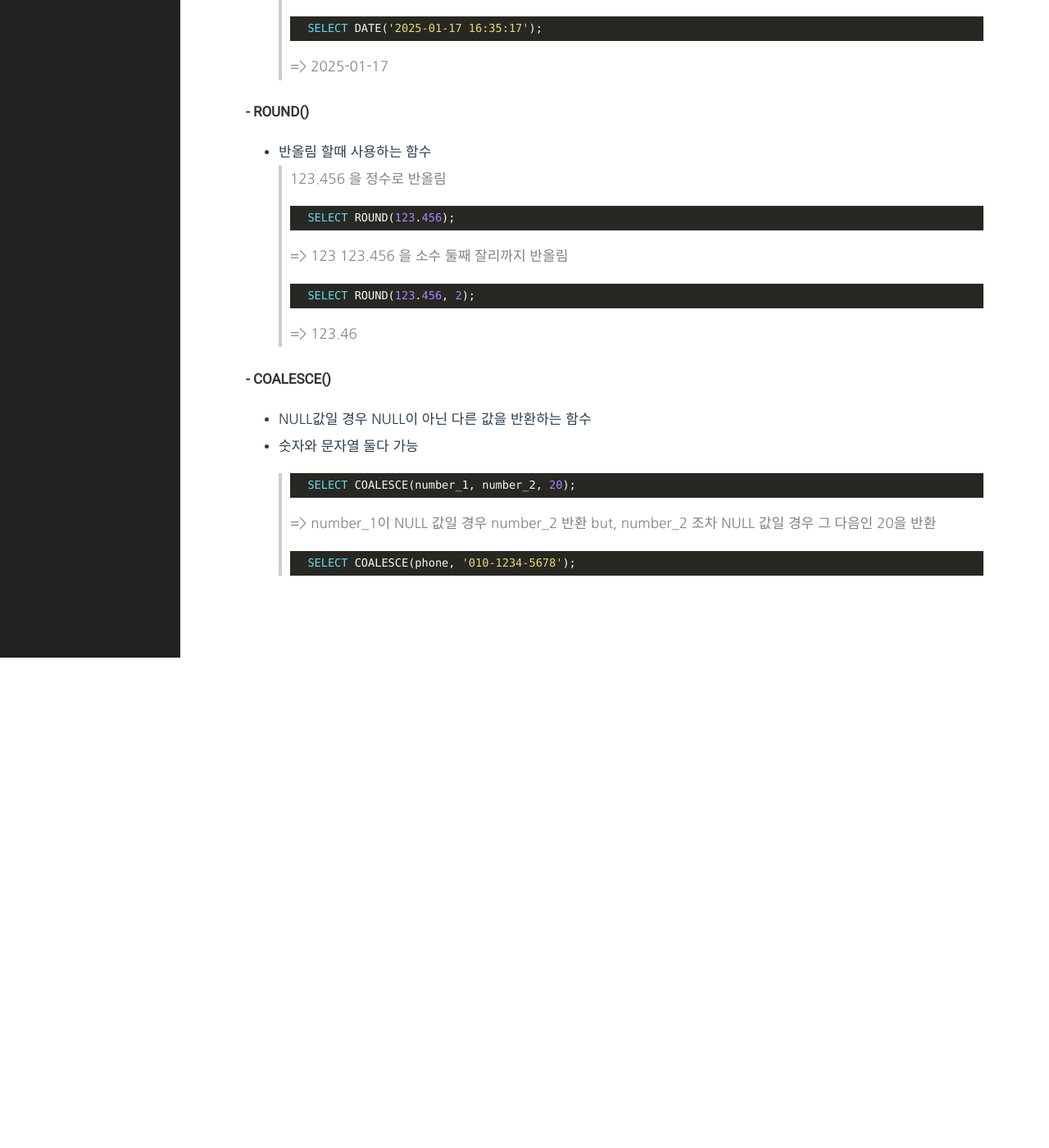
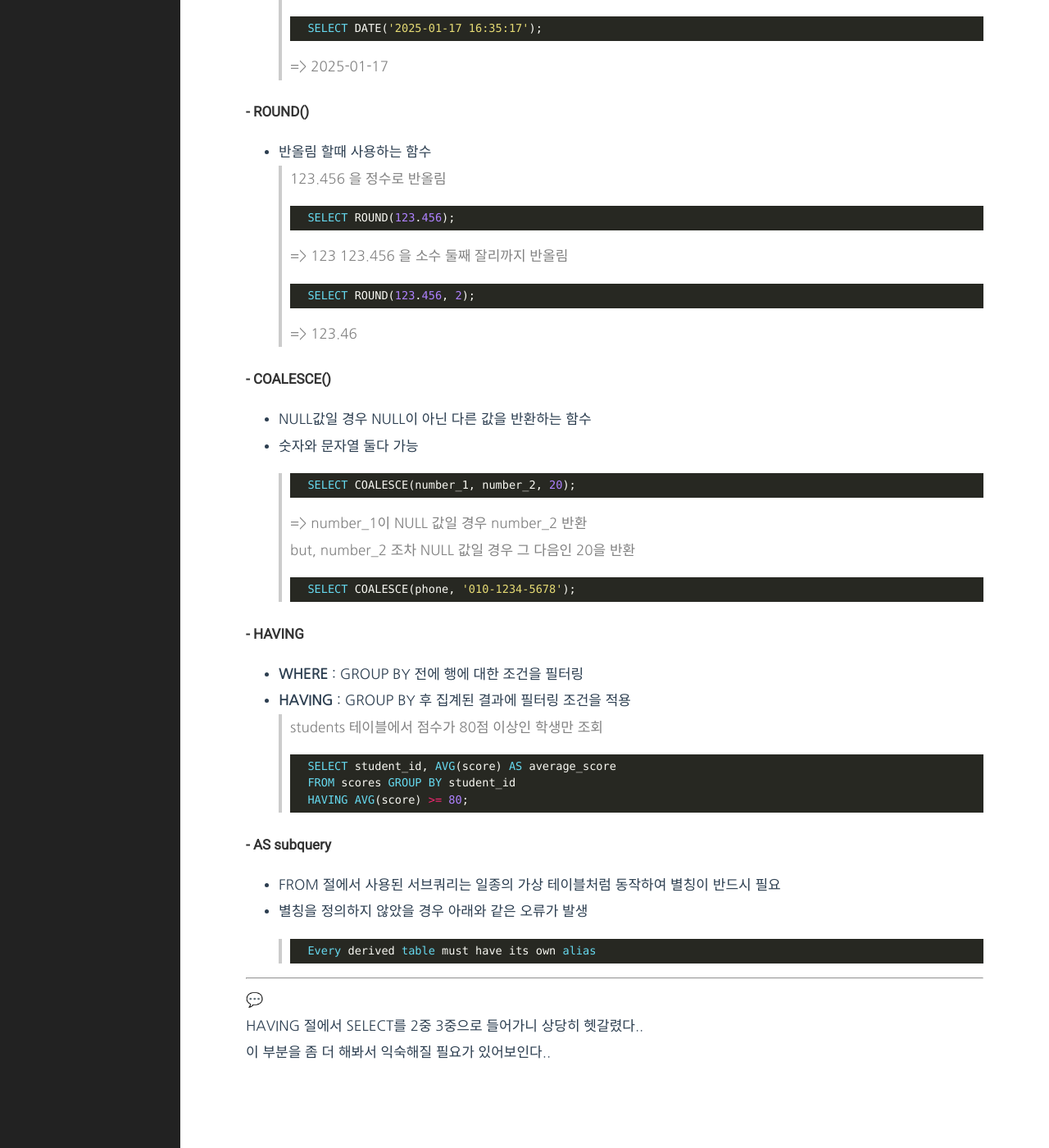
Before and after one commit to s-woni/s-woni.github.io, a Jekyll site: the page built from _posts/2025-01-17-til.md, in a window 1280 px wide and 1400 px high, scrolled down 660 px. Shown: the whole window at 82% size. Built offline with Jekyll 4.4.1, drawn with Linux system fonts in a browser that asks for light colours; before the commit the page ends 1462 px from its top, so only the background shows below that.

Commit message:
Update 2025-01-17-til.md

````diff
--- a/_posts/2025-01-17-til.md
+++ b/_posts/2025-01-17-til.md
@@ -50,3 +50,28 @@
     ```sql
     SELECT COALESCE(phone, '010-1234-5678');
     ```
+
+#### - HAVING
+- **WHERE** : GROUP BY 전에 행에 대한 조건을 필터링
+- **HAVING** : GROUP BY 후 집계된 결과에 필터링 조건을 적용
+> students 테이블에서 점수가 80점 이상인 학생만 조회
+    ```sql
+    SELECT student_id, AVG(score) AS average_score
+    FROM scores GROUP BY student_id
+    HAVING AVG(score) >= 80;
+    ```
+
+#### - AS subquery
+- FROM 절에서 사용된 서브쿼리는 일종의 가상 테이블처럼 동작하여 별칭이 반드시 필요
+- 별칭을 정의하지 않았을 경우 아래와 같은 오류가 발생
+>
+    ```sql
+    Every derived table must have its own alias
+    ```
+
+---
+
+💬
+
+HAVING 절에서 SELECT를 2중 3중으로 들어가니 상당히 헷갈렸다..
+이 부분을 좀 더 해봐서 익숙해질 필요가 있어보인다..
````
